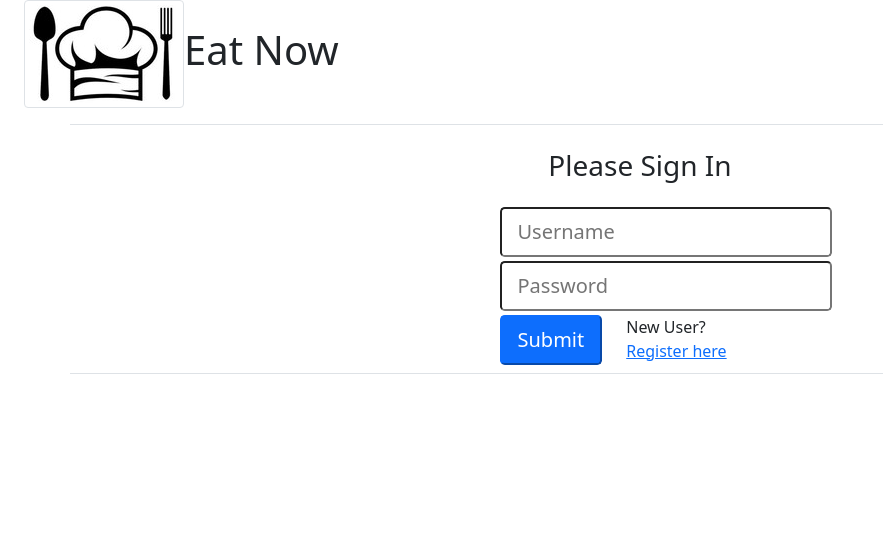
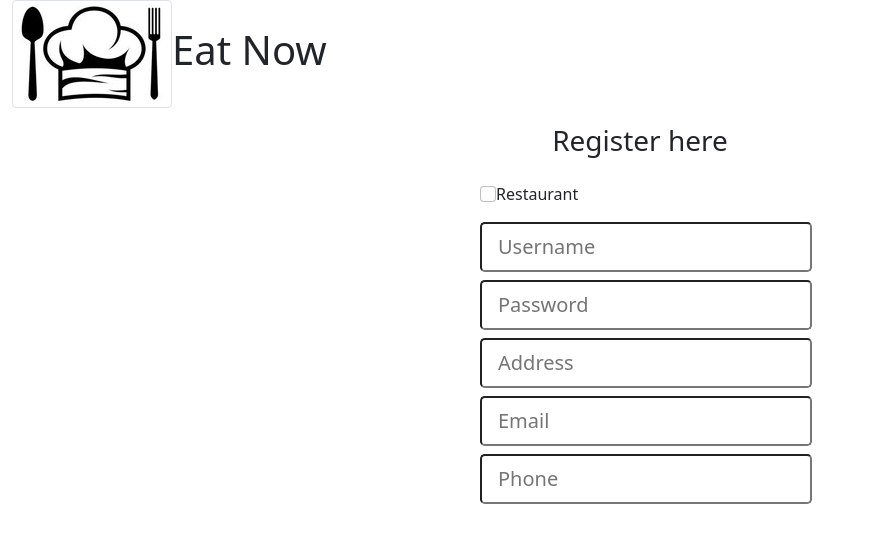
Before and after one commit to Sibin-Thomas/EatNow-Frontend, a React (Create React App) app: page /register in a window 1280 px wide. Shown: the top 542 px of the page, without its empty margins (0-883 px from the left). Built offline with nearby package versions, Linux system fonts and the light colour scheme.

Commit message:
created register page and added routes

```diff
--- a/package.json
+++ b/package.json
@@ -8,6 +8,7 @@
     "@testing-library/user-event": "^13.5.0",
     "react": "^17.0.2",
     "react-dom": "^17.0.2",
+    "react-router-dom": "^6.3.0",
     "react-scripts": "5.0.0",
     "web-vitals": "^2.1.4"
   },
--- a/src/components/App.js
+++ b/src/components/App.js
@@ -1,12 +1,14 @@
 import React from "react";
 import Branding from "./Branding";
 import Login from "./Login";
+import Register from "./Register";
 
 class App extends React.Component {
+
+
     render() {
         return (
             <div className="container-fluid">
-                <Branding/>
                 <Login/>
             </div>
         )
--- a/src/components/Branding.js
+++ b/src/components/Branding.js
@@ -2,6 +2,7 @@ import React from "react";
 import logo from "../images/logo.jpg"
 
 class Branding extends React.Component {
+
     render()
     {
         return (
--- a/src/components/Login.js
+++ b/src/components/Login.js
@@ -1,13 +1,27 @@
 import React from "react";
+import { Link } from "react-router-dom";
+import Branding from "./Branding";
 
 class Login extends React.Component {
 
     render()
     {
         return (
+            <div>
+                <Branding/>
                 <div className="container p-2 border-bottom border-top mt-3">
                     <div className="container d-flex justify-content-center p-3 h3">Please Sign In</div>
                     <div className="row w-100">
+                        <div className="col"/>
+                        <div className="col-3">
+                        <input class="form-check-input" type="checkbox" value="" id="flexCheckDefault" />
+                        <label class="form-check-label" for="flexCheckDefault">
+                            Restaurant
+                        </label>
+                        </div>
+                        <div className="col"/>
+                    </div>
+                    <div className="row w-100 mt-3">
                         <div className="col"/>
                         <div className="col-3">
                             <input type="text" className="form-control-lg shadow-none" id="username" placeholder="Username"/>
@@ -27,10 +41,11 @@ class Login extends React.Component {
                             <input type="submit" className="form-control-lg btn-primary" id="submit" placeholder="Submit"/>
                             <div className="container ml-3">
                             New User?
-                        <a href="www.google.com">Register here</a>
+                            <Link to='/register'>Register here</Link>
                             </div>
                         </div>
                         <div className="col" />
+                    </div>
                 </div>
             </div>
         );
--- /dev/null
+++ b/src/components/Register.js
@@ -0,0 +1,63 @@
+import React from "react";
+import Branding from "./Branding";
+
+class Register extends React.Component {
+
+    render() {
+        return (
+            <div>
+                <Branding/>
+                <div>
+                    <div className="container d-flex justify-content-center p-3 h3">Register here</div>
+                    <div className="row w-100">
+                        <div className="col"/>
+                        <div className="col-3">
+                        <input class="form-check-input" type="checkbox" value="" id="flexCheckDefault" />
+                        <label class="form-check-label" for="flexCheckDefault">
+                            Restaurant
+                        </label>
+                        </div>
+                        <div className="col"/>
+                    </div>
+                    <div className="row w-100 mt-3">
+                        <div className="col"/>
+                        <div className="col-3">
+                            <input type="text" className="form-control-lg shadow-none" id="username" placeholder="Username"/>
+                        </div>
+                        <div className="col"/>
+                    </div>
+                    <div className="row w-100 mt-2">
+                        <div className="col"/>
+                        <div className="col-3">
+                            <input type="text" className="form-control-lg shadow-none" id="password" placeholder="Password"/>
+                        </div>
+                        <div className="col"/>
+                    </div>
+                    <div className="row w-100 mt-2">
+                        <div className="col"/>
+                        <div className="col-3">
+                            <input type="text" className="form-control-lg shadow-none" id="address" placeholder="Address"/>
+                        </div>
+                        <div className="col"/>
+                    </div>
+                    <div className="row w-100 mt-2">
+                        <div className="col"/>
+                        <div className="col-3">
+                            <input type="text" className="form-control-lg shadow-none" id="email" placeholder="Email"/>
+                        </div>
+                        <div className="col"/>
+                    </div>
+                    <div className="row w-100 mt-2">
+                        <div className="col"/>
+                        <div className="col-3">
+                            <input type="text" className="form-control-lg shadow-none" id="phone" placeholder="Phone"/>
+                        </div>
+                        <div className="col"/>
+                    </div>
+                </div>
+            </div>
+        );
+    }
+}
+
+export default Register;
--- a/src/index.js
+++ b/src/index.js
@@ -1,8 +1,17 @@
 import React from 'react';
 import ReactDOM from 'react-dom';
+import { BrowserRouter, Route, Routes } from 'react-router-dom';
 import App from './components/App';
+import Register from './components/Register';
 
 ReactDOM.render(
-  <App/>,
+
+  <BrowserRouter>
+    <Routes>
+        <Route path='/' element={<App/>} />
+        <Route path='/register' element={<Register/> } />
+    </Routes>
+  </BrowserRouter>
+  ,
   document.getElementById('root')
 );
```
Also changed, not shown: 1 other file (tests, documents, lock files or other folders). Lines whose indentation alone changed are shown as unchanged.
